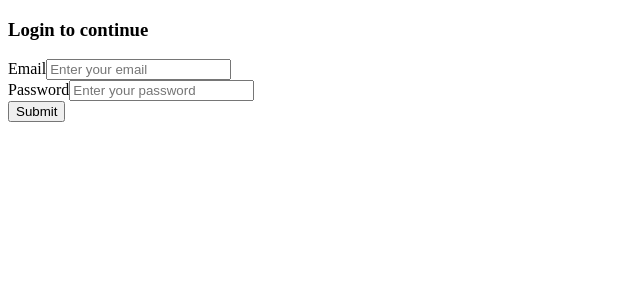
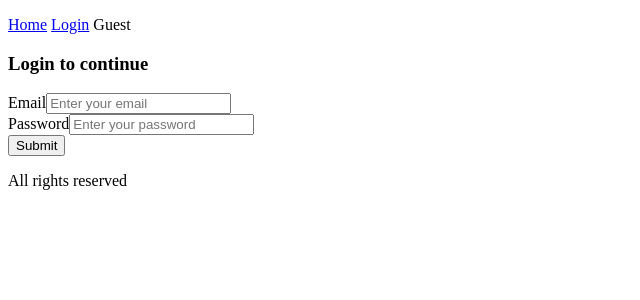
Before and after one commit to adityasolge93/react-examples, a React (Vite) app: page /practice-5 in a window 1280 px wide. Shown: the top 300 px of the page, without its empty margins (0-640 px from the left). Built offline with nearby package versions, Linux system fonts and the light colour scheme.

Commit message:
Context API, Layouts, Prop Drilling

```diff
--- a/src/App.jsx
+++ b/src/App.jsx
@@ -9,6 +9,9 @@ import Practice3 from './pages/Practice3';
 import Practice4 from './pages/Practice4';
 import Login from './pages/Login';
 import Dashboard from './pages/Dashboard';
+import AppLayout from './components/AppLayout';
+import { Navigate } from 'react-router-dom';
+import { AuthContext } from './context/AuthContext';
 
 function App() {
     const [user, setUser] = useState(null);
@@ -19,19 +22,32 @@ function App() {
 
     return (
         /**
-         * Practice: Implement conditional rendering based on the presence or absence of user object.
+         * Day-03: Practice: Implement conditional rendering based on the presence or absence of user object.
          * If user object is null, redirect user to Login even if the route is /dashboard.
          * If user object is not empty, redirect user to Dashboard even if the route is /login.
          **/
+        <AuthContext.Provider value={user}>
             <Routes>
                 <Route path="/" element={<Home />} />
                 <Route path="/practice-1" element={<Practice1 />} />
                 <Route path="/practice-2" element={<Practice2 />} />
                 <Route path="/practice-3" element={<Practice3 />} />
                 <Route path="/practice-4" element={<Practice4 />} />
-            <Route path="/practice-5" element={<Login updateUserDetails={updateUserDetails} />} />
-            <Route path="/dashboard" element={<Dashboard user={user} />} />
+                <Route path="/practice-5" element={user ?
+                        <Navigate to="/dashboard" /> :
+                        <AppLayout>
+                            <Login updateUserDetails={updateUserDetails} />
+                        </AppLayout>
+                        }
+                />
+                <Route path="/dashboard" element={user ?
+                        <AppLayout>
+                            <Dashboard />
+                        </AppLayout>
+                        : <Navigate to="/practice-5" />}
+                />
             </Routes>
+        </AuthContext.Provider>
     );
 }
 
--- /dev/null
+++ b/src/components/AppLayout.jsx
@@ -0,0 +1,15 @@
+import Header from './Header';
+import Footer from './Footer';
+
+function AppLayout({ children }) {
+
+    return (
+        <>
+            <Header />
+            {children}
+            <Footer />
+        </>
+    );
+}
+
+export default AppLayout;
--- /dev/null
+++ b/src/components/Footer.jsx
@@ -0,0 +1,9 @@
+function Footer() {
+    return (
+        <div>
+            <p>All rights reserved</p>
+        </div>
+    );
+}
+
+export default Footer;
--- /dev/null
+++ b/src/components/Header.jsx
@@ -0,0 +1,23 @@
+import { Link } from 'react-router-dom';
+import { AuthContext } from '../context/AuthContext';
+import { useContext } from 'react';
+
+function Header() {
+    const user = useContext(AuthContext);
+
+    return (
+        <div>
+            <p>
+                <Link to='/'>Home</Link>
+                {" "}
+                <Link to='/practice-5'>Login</Link>
+                {" "}
+                {" "}
+                {" "}
+                {user ? user.name : 'Guest'}
+            </p>
+        </div>
+    );
+}
+
+export default Header;
--- /dev/null
+++ b/src/context/AuthContext.jsx
@@ -0,0 +1,3 @@
+import { createContext } from 'react';
+
+export const AuthContext = createContext(null);
--- a/src/pages/Dashboard.jsx
+++ b/src/pages/Dashboard.jsx
@@ -1,7 +1,12 @@
+import { AuthContext } from '../context/AuthContext';
+import { useContext } from 'react';
+
 function Dashboard() {
+    const user = useContext(AuthContext);
+
     return (
         <div>
-            <h2>Welcome to your Dashboard</h2>
+            <h2>Welcome, {user.name}!</h2>
             <p>This is where wonders happen</p>
         </div>
     );
--- a/src/pages/Login.jsx
+++ b/src/pages/Login.jsx
@@ -11,8 +11,6 @@ import { useState } from 'react';
 import { useNavigate } from 'react-router-dom';
 
 function Login({ updateUserDetails }) {
-    const navigate = useNavigate();
-
     const [formData, setFormData] = useState({
         email: '',
         password: ''
@@ -60,6 +58,7 @@ function Login({ updateUserDetails }) {
 
                 // This will come from API call.
                 const user = { name: 'John', email: 'test@test.com' };
+                // Hint Practice-1 of Day-04: Add logic to write to Local Storage here.
                 updateUserDetails(user);
             } else {
                 setErrors({ message: 'Invalid Credentials'});
```
Also changed, not shown: 1 other file (tests, documents, lock files or other folders). Lines whose indentation alone changed are shown as unchanged.
